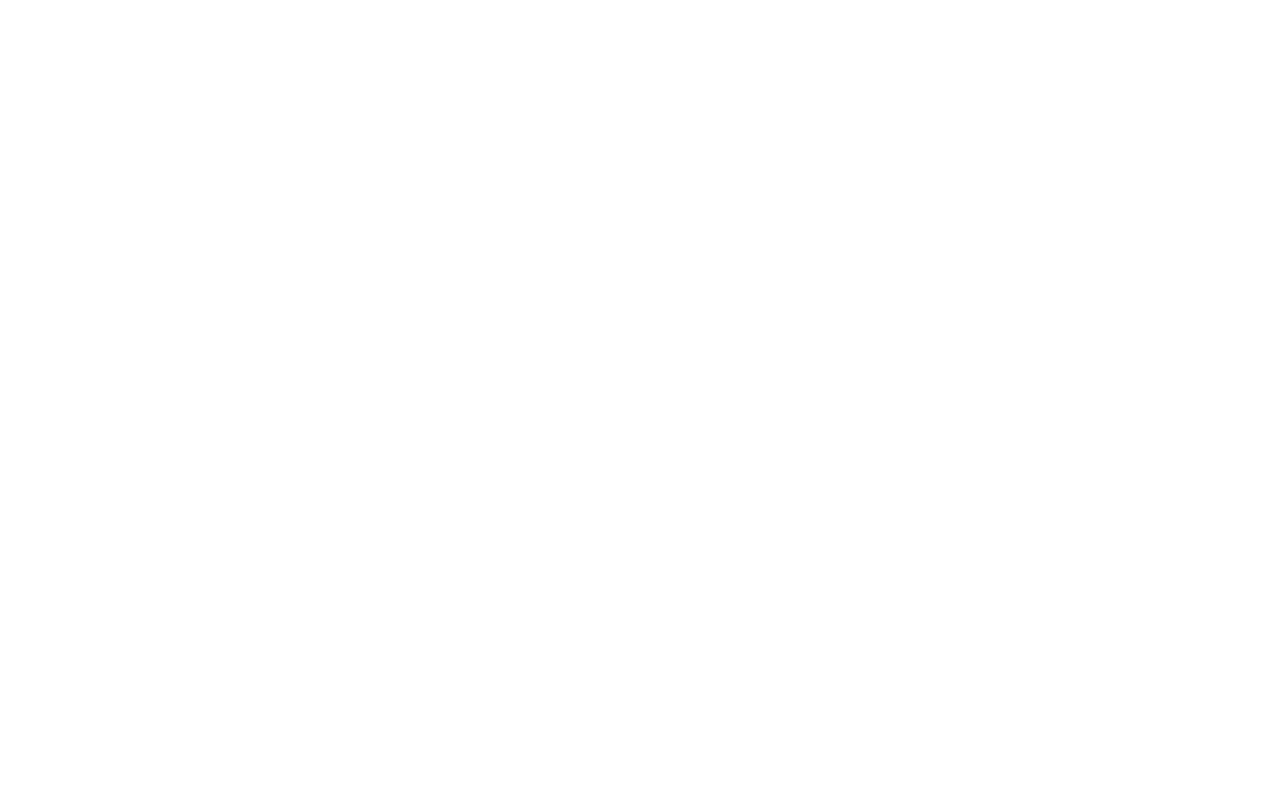
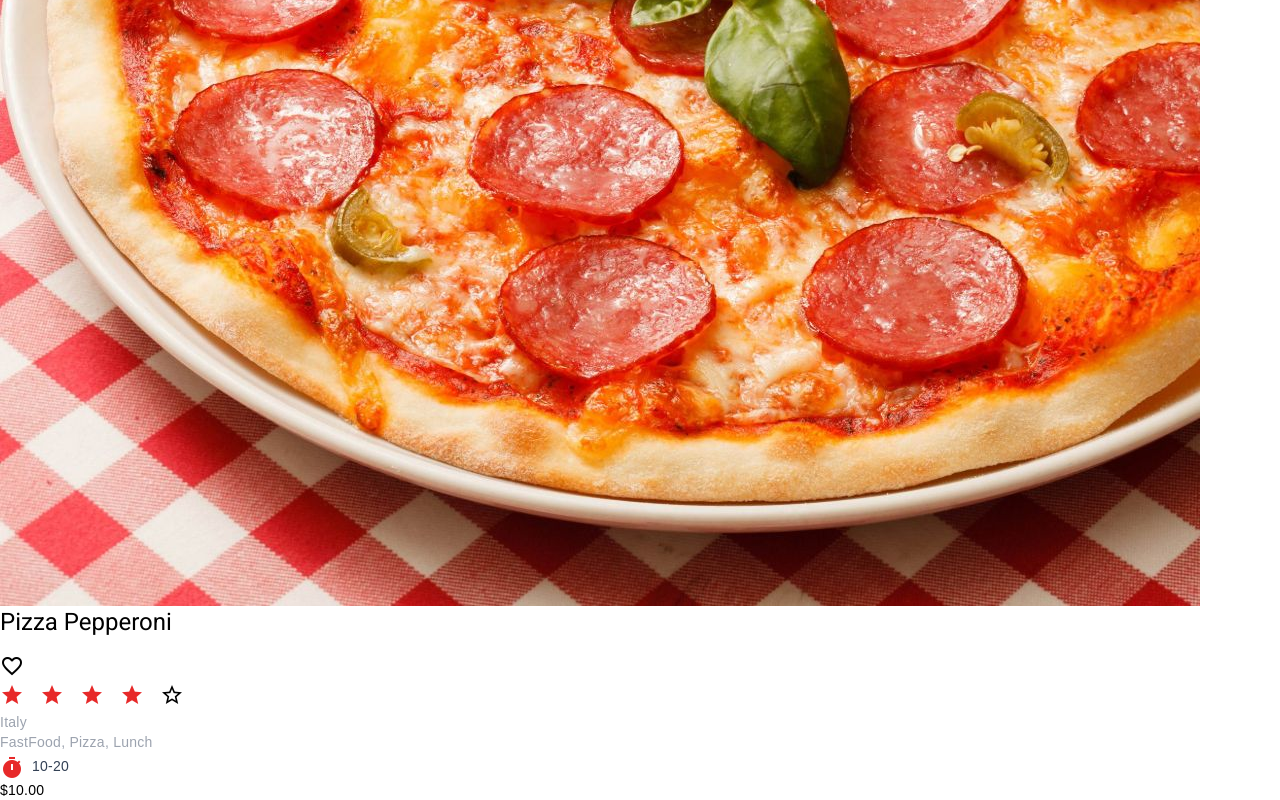
Before and after one commit to lapanikeugene/angular-food-shop, an Angular app: page /food/1 in a window 1280 px wide. Before the commit this address led to /. Shown: the part 303-1103 px from the top of the page. Before the commit the page ends 800 px from the top, so only its background shows below. Built offline with nearby package versions, Linux system fonts and the light colour scheme.

Commit message:
single page

```diff
--- a/src/app/app-routing.module.ts
+++ b/src/app/app-routing.module.ts
@@ -1,6 +1,7 @@
 import { NgModule } from '@angular/core';
 import { RouterModule, Routes } from '@angular/router';
 import { HomeComponent } from './home/home.component';
+import { FoodPageComponent } from './food-page/food-page.component';
 
 const routes: Routes = [
   {
@@ -13,6 +14,9 @@
   {
     path:"tag/:tag",component:HomeComponent
   },
+  {
+    path:"food/:id",component:FoodPageComponent
+  },
 ];
 
 @NgModule({
--- a/src/app/app.module.ts
+++ b/src/app/app.module.ts
@@ -12,6 +12,7 @@
 import { FormsModule } from '@angular/forms';
 import { ReactiveFormsModule } from '@angular/forms';
 import { TagsComponent } from './tags/tags.component';
+import { FoodPageComponent } from './food-page/food-page.component';
 
 @NgModule({
   declarations: [
@@ -20,7 +21,8 @@
     HomeComponent,
     StarsComponent,
     SearchComponent,
-    TagsComponent
+    TagsComponent,
+    FoodPageComponent
   ],
   imports: [
     BrowserModule,
--- /dev/null
+++ b/src/app/food-page/food-page.component.html
@@ -0,0 +1,49 @@
+<section *ngIf="food">
+    <img [src]="food.imageUrl" [alt]="food.name">
+<article>
+    <h1>{{food.name}}</h1>
+    <section>
+        <mat-icon class="{{food.favorite ? 'fill-red' : ''}}" *ngIf="food.favorite" >favorite</mat-icon>
+        <mat-icon *ngIf="!food.favorite">favorite_border</mat-icon>
+        <app-stars [stars]="+food.stars"> </app-stars>
+
+    </section>
+    <section >
+        <div class="text-sm text-gray-400 hover:text-slate-800 hover:font-bold hover:transition-all hover:scale-110 cursor-default">
+            <span class="capitalize" >
+                {{food.origins.join(", ")}}
+
+            </span>
+        </div>
+    </section>
+
+    <section *ngIf="food.tags">
+        <div class="text-sm text-gray-400 hover:text-slate-800 hover:font-bold hover:transition-all hover:scale-110 cursor-default">
+            <span class="capitalize" >
+                {{food.tags.join(", ")}}
+
+            </span>
+        </div>
+    </section>
+
+    <section>
+        <div class="fill-red flex justify-start gap-2 items-start mt-1">
+            <mat-icon>timer</mat-icon>
+            <span class="text-slate-700">{{food.cookTime}}</span>
+        </div>
+    </section>
+
+    <footer>
+        <div>
+            {{food.price|currency}}
+        </div>
+    </footer>
+
+</article>
+</section>
+
+
+
+<section *ngIf="!food" class="w-screen h-[100vh-200px] flex justify-center items-center text-5xl font-bold">
+    404: Not Found!
+</section>
--- /dev/null
+++ b/src/app/food-page/food-page.component.ts
@@ -0,0 +1,21 @@
+import { Component } from '@angular/core';
+import { Food } from '../share/models/food';
+import { ActivatedRoute } from '@angular/router';
+import { FoodService } from '../services/food/food.service';
+
+@Component({
+  selector: 'app-food-page',
+  templateUrl: './food-page.component.html',
+  styleUrls: ['./food-page.component.css']
+})
+export class FoodPageComponent {
+ food!:Food|undefined;
+
+ constructor(private activatedRoute:ActivatedRoute, private foodService:FoodService){
+  activatedRoute.params.subscribe((params)=>{
+    if(params['id'])
+    this.food =foodService.getFoodById(Number(params['id']));
+
+  })
+ }
+}
--- a/src/app/home/home.component.html
+++ b/src/app/home/home.component.html
@@ -2,7 +2,8 @@
 <app-tags></app-tags>
 <ul class="flex  justify-start items-center flex-wrap p-0">
     <li *ngFor="let food of foods ">
-        <a class="h-[25rem] w-[20rem] hover:opacity-90 border border-slate-300 rounded-lg m-[0.5rem] flex flex-col overflow-hidden">
+        <a routerLink="/food/{{food.id}}"
+        class="h-[25rem] w-[20rem] hover:opacity-90 border border-slate-300 rounded-lg m-[0.5rem] flex flex-col overflow-hidden">
             <img src="{{food.imageUrl}}" />
             <div class="content p-2 flex justify-between w-full ">
                 <div class="name text-[#e72929] font-bold capitalize">
--- a/src/app/services/food/food.service.ts
+++ b/src/app/services/food/food.service.ts
@@ -35,6 +35,9 @@
     arr.sort((a, b) => (a.name > b.name) ? 1 : -1)
 
     return arr;
+  }
+  getFoodById(id:number){
+    return this.getAll().find(s=>s.id===id);
   }
   searchFood(term:string){
     return this.getAll()
--- a/src/app/tags/tags.component.html
+++ b/src/app/tags/tags.component.html
@@ -1,6 +1,13 @@
 <nav *ngIf="tags.length > 0" class="flex flex-wrap justify-center items-center gap-4 mb-5">
 <a *ngFor="let tag of tags" routerLink="/tag/{{tag.name}}"
-class=" bg-slate-300 rounded-lg p-2 hover:bg-slate-200 hover:font-bold font-medium">
+[class]="'  rounded-lg p-2 hover:bg-slate-200 hover:font-bold font-medium' "
+[ngStyle]="
+{
+    'background-color': ( activeTag === tag.name ? '#e72929 ' : 'rgb(226 232 240)'),
+    'color':  ( activeTag === tag.name ? 'white' : ''),
+    'font-weight': ( activeTag === tag.name ? '700' : ''),
+}"
+>
     {{tag.name}} ({{tag.count}})
 
 </a>
--- a/src/app/tags/tags.component.ts
+++ b/src/app/tags/tags.component.ts
@@ -1,6 +1,7 @@
 import { Component } from '@angular/core';
 import { Tag } from '../share/models/tag';
 import { FoodService } from '../services/food/food.service';
+import { ActivatedRoute } from '@angular/router';
 
 @Component({
   selector: 'app-tags',
@@ -9,11 +10,17 @@
 })
 export class TagsComponent {
  tags:Tag[]= [];
- constructor(private foodService:FoodService){}
+ activeTag:string = "";
+ constructor(private foodService:FoodService, private route:ActivatedRoute){}
 
  ngOnInit(){
 this.tags = this.foodService.getAllTags();
- }
+this.route.params.subscribe(params => {
+  if(params['tag'])
+    this.activeTag =  params['tag']
+})
+
+}
 
 
 }
```
Also changed, not shown: src/app/food-page/food-page.component.css (added), 1 other file (tests, documents, lock files or other folders).
